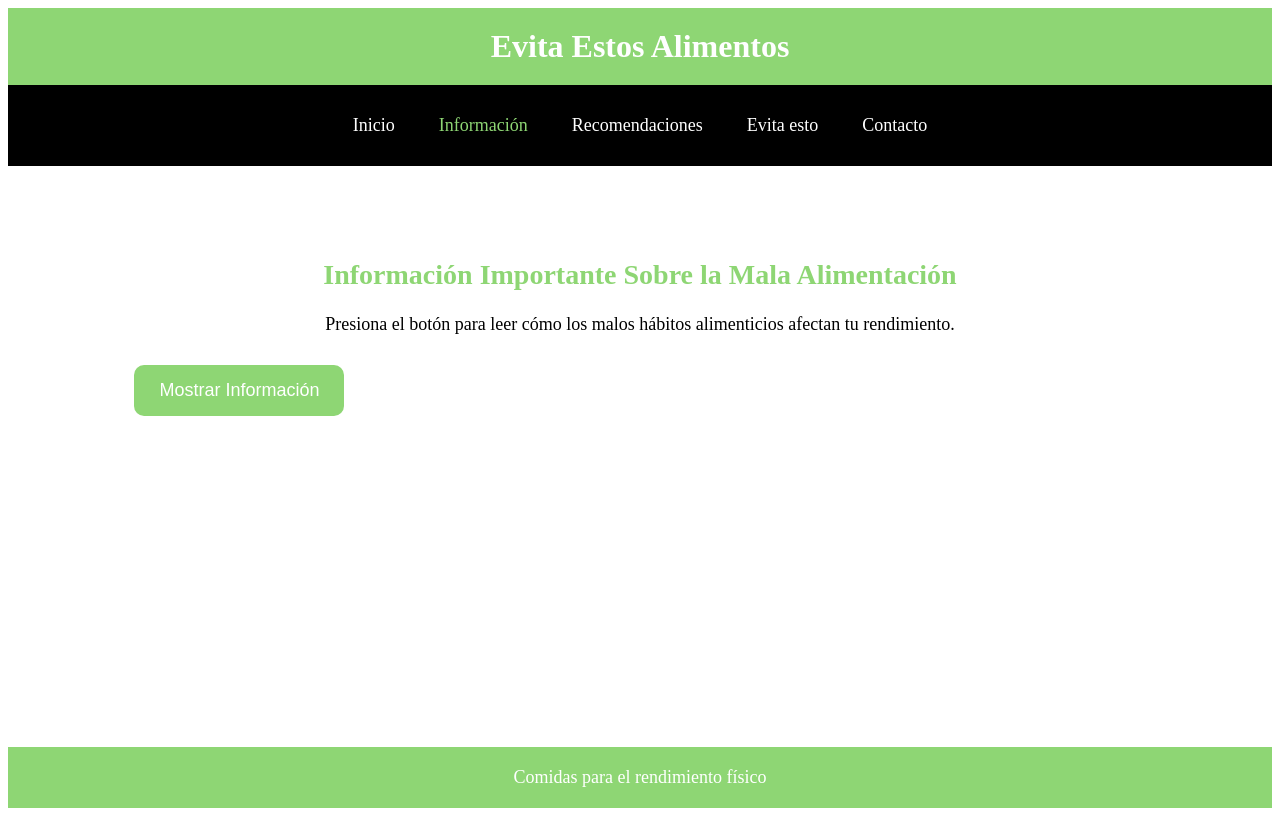
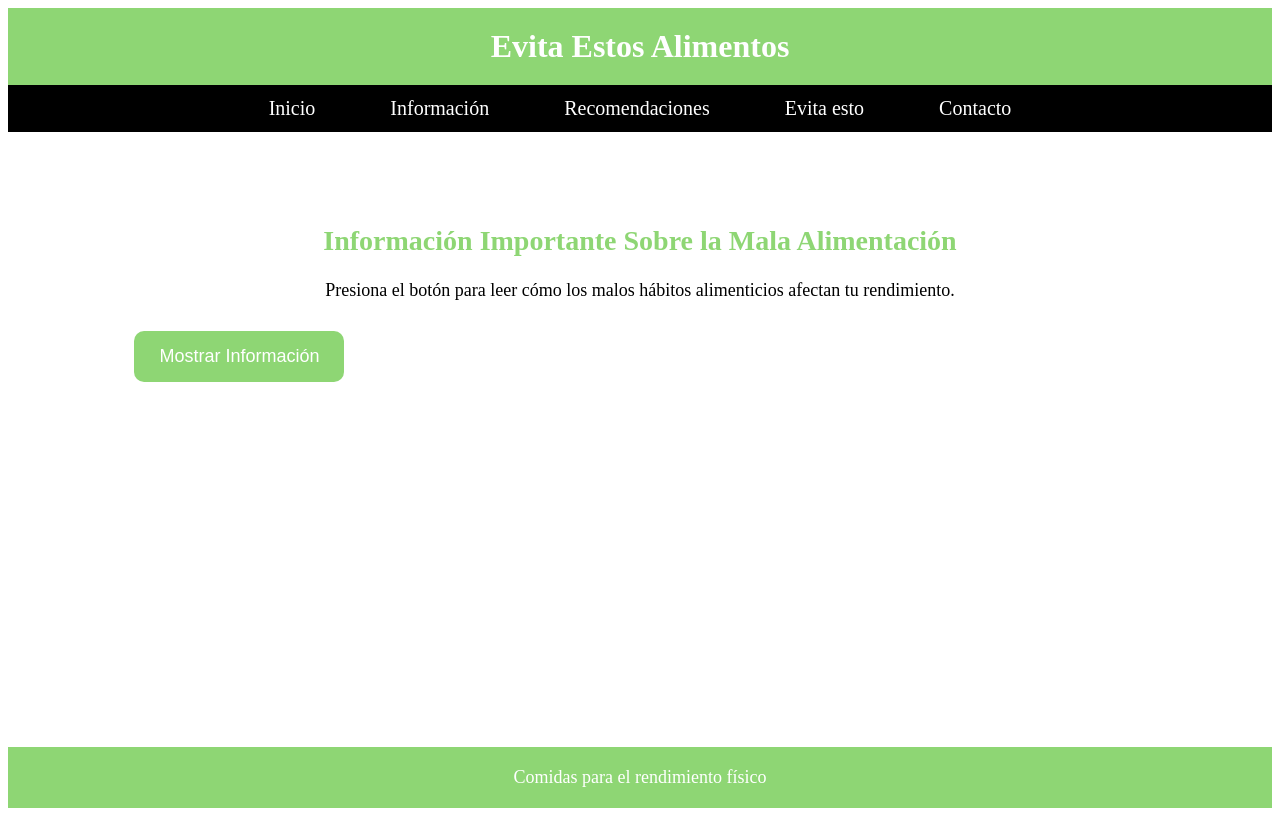
Before and after one commit to Bryan1091CLM/Comidas-para-mejorar-el-rendimiento-deportivo, a plain HTML site: page Evita esto.html in a window 1280 px wide. Drawn offline with Linux system fonts and the light colour scheme.

Commit message:
Refactor HTML structure and navigation links

```diff
--- a/Evita esto.html
+++ b/Evita esto.html
@@ -13,14 +13,34 @@
     <h1 style="color:white; margin:0; font-size:32px;">Evita Estos Alimentos</h1>
 </header>
 
-<section style="background:#000; padding:15px; text-align:center;">
-    <section style="background:#000; padding:15px; text-align:center;">
-    <a href="index.html" style="color:white; margin:0 20px; text-decoration:none; font-size:18px;">Inicio</a>
-    <a href="informacion.html" style="color:#8ED674; margin:0 20px; text-decoration:none; font-size:18px;">Información</a>
-    <a href="Recomendaciones.html" style="color:white; margin:0 20px; text-decoration:none; font-size:18px;">Recomendaciones</a>
-    <a href="Evita esto.html" style="color:white; margin:0 20px; text-decoration:none; font-size:18px;">Evita esto</a>
-    <a href="Contacto.html" style="color:white; margin:0 20px; text-decoration:none; font-size:18px;">Contacto</a>
-</section>
+<nav style="background:black; padding:12px 0; text-align:center;">
+
+    <a href="index.html"
+       style="color:white; text-decoration:none; margin:0 35px; font-size:20px;">
+       Inicio
+    </a>
+
+    <a href="informacion.html"
+       style="color:white; text-decoration:none; margin:0 35px; font-size:20px;">
+       Información
+    </a>
+
+    <a href="Recomendaciones.html"
+       style="color:white; text-decoration:none; margin:0 35px; font-size:20px;">
+       Recomendaciones
+    </a>
+
+    <a href="Evita esto.html"
+       style="color:white; text-decoration:none; margin:0 35px; font-size:20px;">
+       Evita esto
+    </a>
+
+    <a href="Contacto.html"
+       style="color:white; text-decoration:none; margin:0 35px; font-size:20px;">
+       Contacto
+    </a>
+
+</nav>
 
 </section>
 
```
